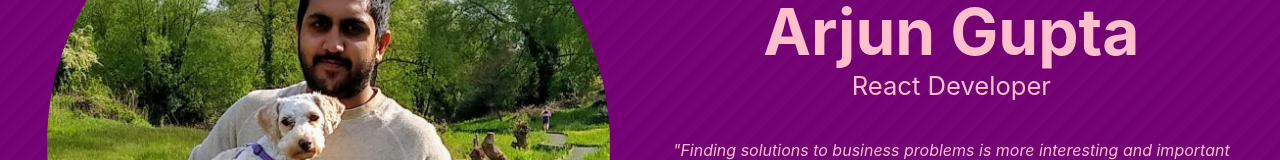
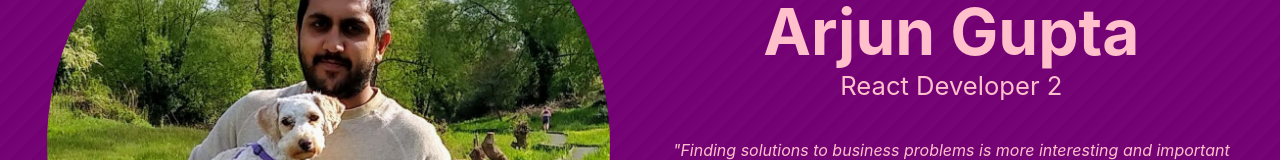
Before and after one commit to TAQ2/taq2.github.io, a React (Create React App) app: page /#/ in a window 1280 px wide. Shown: the part 255-415 px from the top of the page. Built offline with nearby package versions, Linux system fonts and the light colour scheme.

Commit message:
test post commit hook

```diff
--- a/src/Home/LandingTile.js
+++ b/src/Home/LandingTile.js
@@ -131,7 +131,7 @@ export default function LandingTile({ infoSectionRef, history }) {
               marginBottom: "1.5em"
             }}
           >
-            React Developer
+            React Developer 2
           </div>
           <Quote>
             "Finding solutions to business problems is more interesting and
```
Also changed, not shown: package.json (+9 -2 lines), 1 other file (tests, documents, lock files or other folders).
